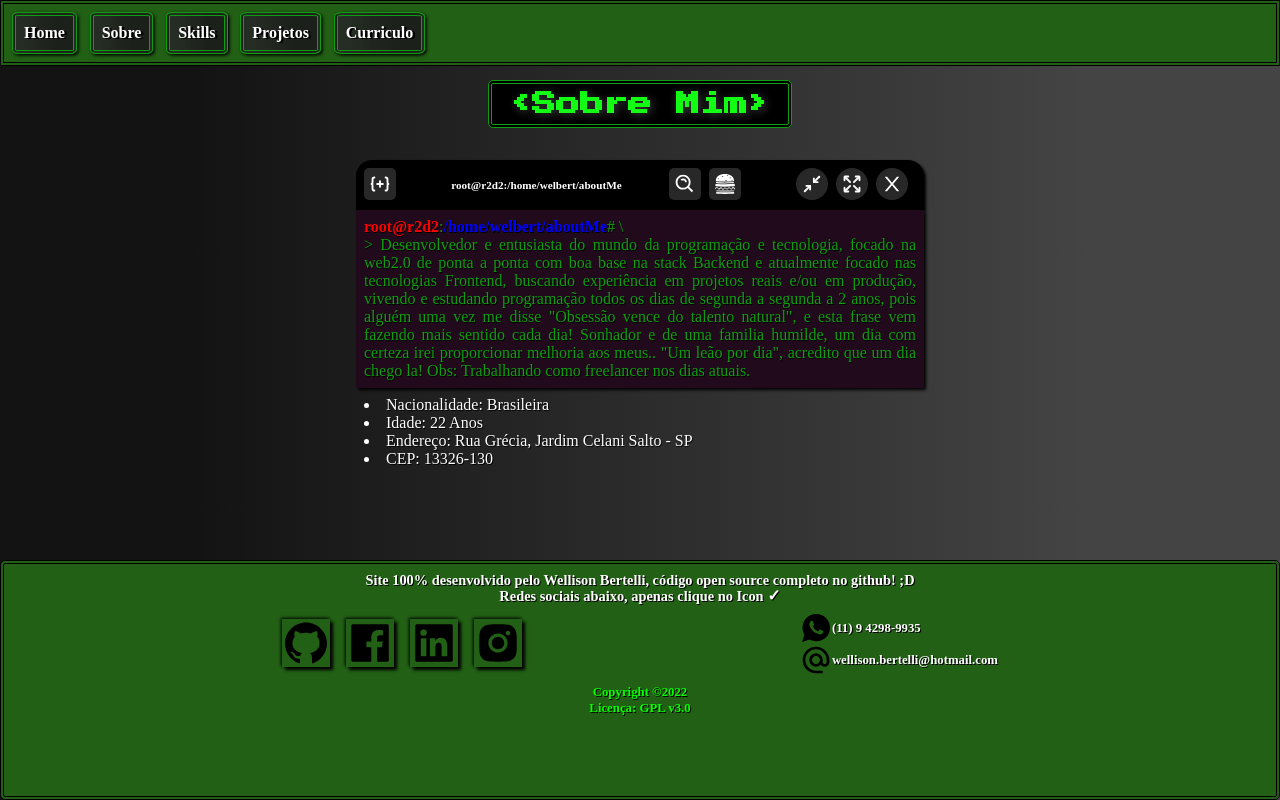
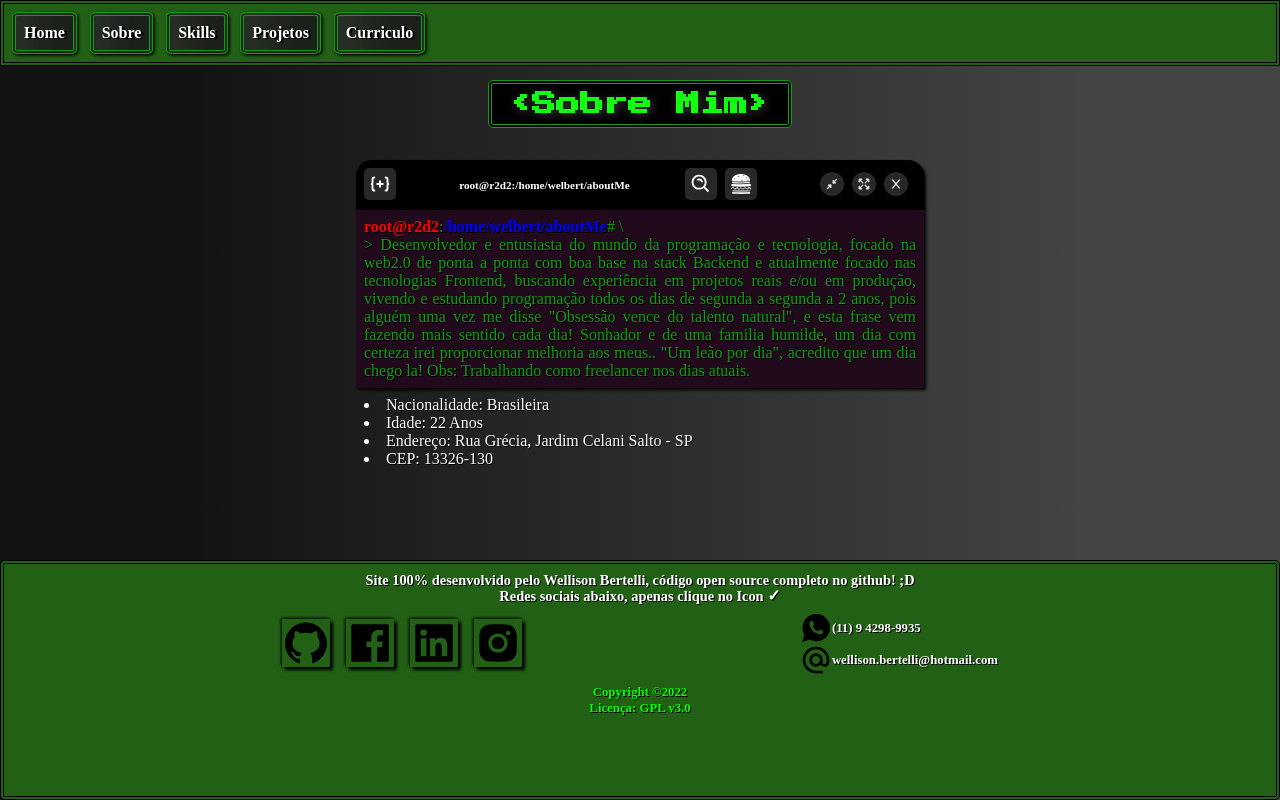
Before and after one commit to WelBert-dev/firstPortifolioHeroku-2022, a React (Create React App) app: page /aboutMe in a window 1280 px wide. Built offline with nearby package versions, Linux system fonts and the light colour scheme; a web font is replaced by a local one.

Commit message:
ajusta tamanho dos icons windows commom

```diff
--- a/src/screens/AboutMeScreen.css
+++ b/src/screens/AboutMeScreen.css
@@ -76,6 +76,11 @@
     font-size: .7rem;
 }
 
+.main-sobre--shellHeadWindowCommomIcons > i > svg {
+    font-size: 1.5rem;
+    height: 1.5rem;
+}
+
 
 .main-sobre--shellUser {
     color: red;
```
